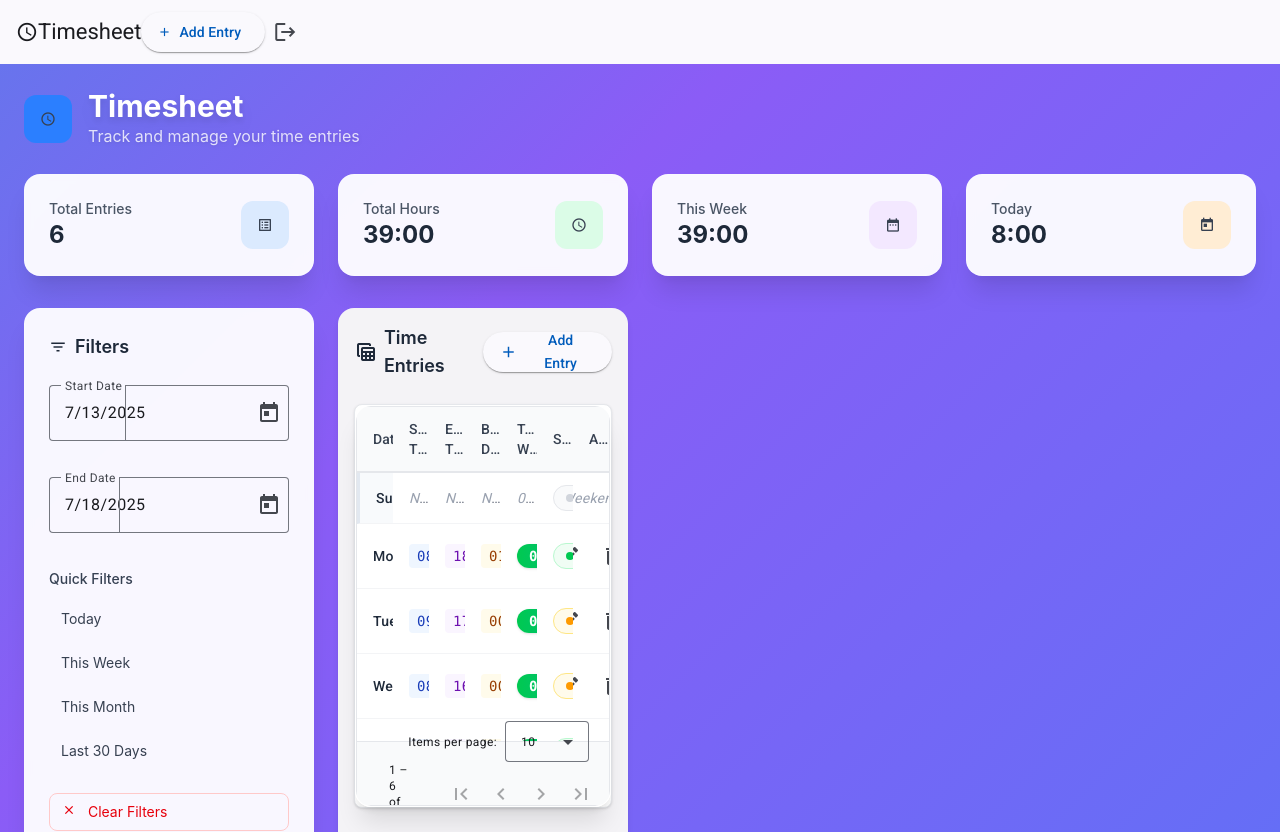
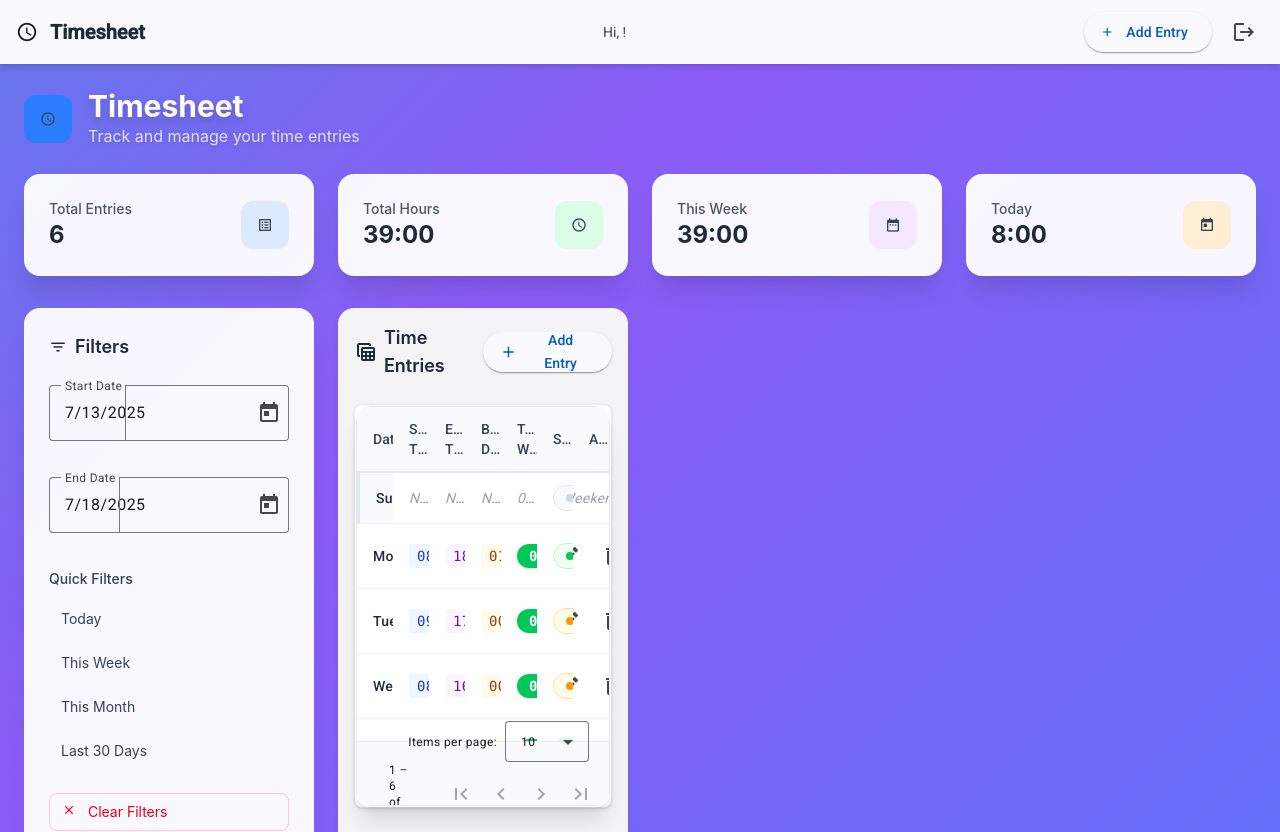
Before and after one commit to rsuciunttdata/timetracking-team-one, an Angular app: page /timesheet in a window 1280 px wide. Shown: the top 832 px of the page. Built offline with nearby package versions, Linux system fonts and the light colour scheme.

Commit message:
arrange header

```diff
--- a/src/app/components/login/login.html
+++ b/src/app/components/login/login.html
@@ -2,11 +2,16 @@
   <!-- Animated Background Elements -->
   <div class="absolute inset-0 opacity-10 pointer-events-none">
     <div class="absolute top-20 left-20 w-32 h-32 bg-white rounded-full blur-xl animate-float"></div>
-    <div class="absolute top-60 right-40 w-24 h-24 bg-white rounded-full blur-lg animate-float" style="animation-delay: -2s;"></div>
-    <div class="absolute bottom-40 left-40 w-40 h-40 bg-white rounded-full blur-2xl animate-float" style="animation-delay: -4s;"></div>
-    <div class="absolute bottom-20 right-20 w-28 h-28 bg-white rounded-full blur-xl animate-float" style="animation-delay: -3s;"></div>
-    <div class="absolute top-1/2 left-1/4 w-16 h-16 bg-white rounded-full blur-lg animate-float" style="animation-delay: -1s;"></div>
-    <div class="absolute top-1/3 right-1/3 w-20 h-20 bg-white rounded-full blur-xl animate-float" style="animation-delay: -5s;"></div>
+    <div class="absolute top-60 right-40 w-24 h-24 bg-white rounded-full blur-lg animate-float"
+      style="animation-delay: -2s;"></div>
+    <div class="absolute bottom-40 left-40 w-40 h-40 bg-white rounded-full blur-2xl animate-float"
+      style="animation-delay: -4s;"></div>
+    <div class="absolute bottom-20 right-20 w-28 h-28 bg-white rounded-full blur-xl animate-float"
+      style="animation-delay: -3s;"></div>
+    <div class="absolute top-1/2 left-1/4 w-16 h-16 bg-white rounded-full blur-lg animate-float"
+      style="animation-delay: -1s;"></div>
+    <div class="absolute top-1/3 right-1/3 w-20 h-20 bg-white rounded-full blur-xl animate-float"
+      style="animation-delay: -5s;"></div>
   </div>
 
   <div class="relative z-10 min-h-screen flex">
@@ -29,7 +34,7 @@
           <!-- Login Form -->
           <form [formGroup]="form" (ngSubmit)="onSubmit()" class="space-y-6">
             <div>
-              <mat-form-field appearance="outline" class="w-full">
+              <mat-form-field class="w-full">
                 <mat-label>Email Address</mat-label>
                 <input matInput placeholder="you@example.com" formControlName="email" required type="email" />
                 <mat-icon matPrefix class="text-gray-400 mr-2">email</mat-icon>
@@ -39,7 +44,7 @@
             </div>
 
             <div>
-              <mat-form-field appearance="outline" class="w-full">
+              <mat-form-field class="w-full">
                 <mat-label>Password</mat-label>
                 <input matInput [type]="hide() ? 'password' : 'text'" formControlName="password" required />
                 <mat-icon matPrefix class="text-gray-400 mr-2">lock</mat-icon>
@@ -59,9 +64,7 @@
             </div>
 
             <!-- Submit Button -->
-            <button
-              type="submit"
-              [disabled]="form.invalid"
+            <button type="submit" [disabled]="form.invalid"
               class="w-full bg-gradient-to-r from-blue-500 to-purple-600 text-white py-3 px-6 rounded-xl font-medium hover:shadow-lg transition-all duration-300 hover:-translate-y-1 disabled:opacity-50 disabled:cursor-not-allowed disabled:transform-none">
               Sign In
             </button>
@@ -75,7 +78,8 @@
       <div class="text-center text-white max-w-lg">
         <!-- Logo & Brand -->
         <div class="flex items-center justify-center mb-8">
-          <div class="w-20 h-20 bg-white/20 rounded-2xl backdrop-blur-sm flex items-center justify-center border border-white/30">
+          <div
+            class="w-20 h-20 bg-white/20 rounded-2xl backdrop-blur-sm flex items-center justify-center border border-white/30">
             <mat-icon class="text-5xl text-white drop-shadow-lg">schedule</mat-icon>
           </div>
         </div>
--- a/src/app/pages/timesheet-page.component.html
+++ b/src/app/pages/timesheet-page.component.html
@@ -1,17 +1,21 @@
 <div class="timesheet-page">
-  <mat-toolbar class="page-toolbar">
-    <mat-icon>schedule</mat-icon>
-    <span class="toolbar-title">Timesheet</span>
-    <span class="toolbar-spacer"></span>
-    <span *ngIf="username" class="welcome-text">Hi, {{ username }}!</span>
-    <span class="toolbar-spacer"></span>
+  <mat-toolbar class="page-toolbar px-6 py-2 flex justify-between items-center bg-white shadow-md mt-4 mx-6">
+    <div class="flex items-center gap-3">
+      <mat-icon class="text-blue-600">schedule</mat-icon>
+      <span class="text-xl font-semibold text-gray-800">Timesheet</span>
+    </div>
+    <div class="text-gray-700 text-sm hidden sm:block">
+      Hi, <span class="font-medium capitalize">{{ username }}</span>!
+    </div>
+    <div class="flex items-center gap-3">
       <button mat-raised-button color="primary" (click)="onAddNewEntry()">
         <mat-icon>add</mat-icon>
-      Add Entry
+        <span class="ml-1">Add Entry</span>
       </button>
       <button mat-icon-button (click)="onLogout()" aria-label="Logout">
         <mat-icon>logout</mat-icon>
       </button>
+    </div>
   </mat-toolbar>
   <div class="min-h-screen bg-transparent p-6">
     <!-- Header Section -->
@@ -109,30 +113,25 @@
             <!-- Quick Filter Buttons -->
             <div class="space-y-2">
               <p class="text-sm font-medium text-gray-700 mb-3">Quick Filters</p>
-            <button
-              (click)="setTodayFilter()"
+              <button (click)="setTodayFilter()"
                 [class]="isQuickFilterActive('today') ? 'w-full text-left px-3 py-2 rounded-lg text-sm bg-blue-100 text-blue-700 border border-blue-200 transition-colors' : 'w-full text-left px-3 py-2 rounded-lg text-sm hover:bg-gray-100 transition-colors'">
                 Today
               </button>
-            <button
-              (click)="setThisWeekFilter()"
+              <button (click)="setThisWeekFilter()"
                 [class]="isQuickFilterActive('thisWeek') ? 'w-full text-left px-3 py-2 rounded-lg text-sm bg-blue-100 text-blue-700 border border-blue-200 transition-colors' : 'w-full text-left px-3 py-2 rounded-lg text-sm hover:bg-gray-100 transition-colors'">
                 This Week
               </button>
-            <button
-              (click)="setThisMonthFilter()"
+              <button (click)="setThisMonthFilter()"
                 [class]="isQuickFilterActive('thisMonth') ? 'w-full text-left px-3 py-2 rounded-lg text-sm bg-blue-100 text-blue-700 border border-blue-200 transition-colors' : 'w-full text-left px-3 py-2 rounded-lg text-sm hover:bg-gray-100 transition-colors'">
                 This Month
               </button>
-            <button
-              (click)="setLast30DaysFilter()"
+              <button (click)="setLast30DaysFilter()"
                 [class]="isQuickFilterActive('last30Days') ? 'w-full text-left px-3 py-2 rounded-lg text-sm bg-blue-100 text-blue-700 border border-blue-200 transition-colors' : 'w-full text-left px-3 py-2 rounded-lg text-sm hover:bg-gray-100 transition-colors'">
                 Last 30 Days
               </button>
 
               <!-- Clear Filters Button -->
-            <button
-              (click)="clearDateFilters()"
+              <button (click)="clearDateFilters()"
                 class="w-full text-left px-3 py-2 rounded-lg text-sm text-red-600 hover:bg-red-50 transition-colors border border-red-200 mt-4">
                 <mat-icon class="text-sm mr-2">clear</mat-icon>
                 Clear Filters
@@ -153,12 +152,8 @@
       <div class="lg:col-span-3">
         <div class="bg-white/95 backdrop-blur-sm rounded-2xl border border-white/20 shadow-xl overflow-hidden">
           <div class="p-6">
-          <app-timesheet-table
-            [dateFilter]="dateFilter()"
-            (summaryData)="onSummaryDataReceived($event)"
-            (editEntry)="onEditEntry($event)"
-            (deleteEntry)="onDeleteEntry($event)"
-            (addEntry)="onAddNewEntry()">
+            <app-timesheet-table [dateFilter]="dateFilter()" (summaryData)="onSummaryDataReceived($event)"
+              (editEntry)="onEditEntry($event)" (deleteEntry)="onDeleteEntry($event)" (addEntry)="onAddNewEntry()">
             </app-timesheet-table>
           </div>
         </div>
```
Lines whose indentation alone changed are shown as unchanged.
